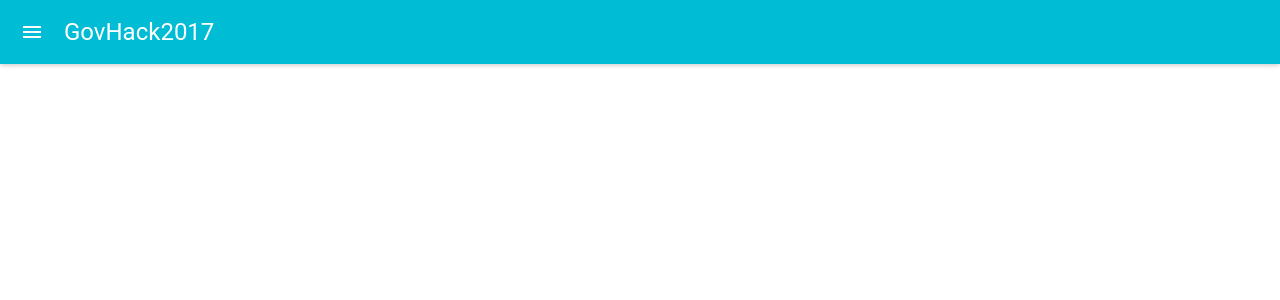
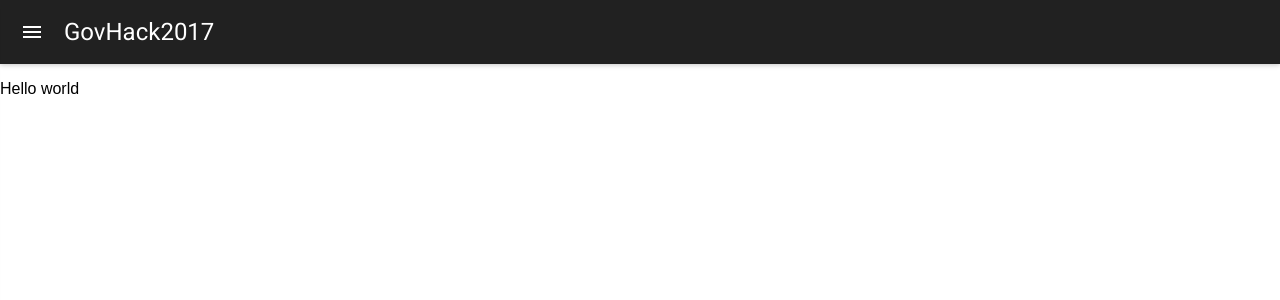
Before and after one commit to r-portas/govhack2017, a React (Create React App) app in the folder client/: page / in a window 1280 px wide. Shown: the top 300 px of the page. Built offline with nearby package versions, Linux system fonts and the light colour scheme; the HTML template or start-up script is replaced by a standard one.

Commit message:
Added navigation and routing

```diff
--- a/client/package.json
+++ b/client/package.json
@@ -4,8 +4,10 @@
   "private": true,
   "dependencies": {
     "material-ui": "^0.18.7",
+    "prop-types": "^15.5.10",
     "react": "^15.6.1",
     "react-dom": "^15.6.1",
+    "react-router-dom": "^4.1.2",
     "react-scripts": "1.0.10",
     "react-tap-event-plugin": "^2.0.1"
   },
--- a/client/public/index.html
+++ b/client/public/index.html
@@ -10,6 +10,7 @@
     -->
     <link rel="manifest" href="%PUBLIC_URL%/manifest.json">
     <link rel="shortcut icon" href="%PUBLIC_URL%/favicon.ico">
+    <link href="https://fonts.googleapis.com/css?family=Roboto:300,400,500" rel="stylesheet">
     <!--
       Notice the use of %PUBLIC_URL% in the tags above.
       It will be replaced with the URL of the `public` folder during the build.
--- a/client/src/App.js
+++ /dev/null
@@ -1,16 +0,0 @@
-import React, { Component } from 'react';
-import MuiThemeProvider from 'material-ui/styles/MuiThemeProvider';
-
-import AppBar from 'material-ui/AppBar';
-
-class App extends Component {
-    render() {
-        return (
-            <MuiThemeProvider>
-                <AppBar title="GovHack2017" />
-            </MuiThemeProvider>
-        );
-    }
-}
-
-export default App;
--- /dev/null
+++ b/client/src/App.jsx
@@ -0,0 +1,37 @@
+import React, { Component } from 'react';
+import { BrowserRouter as Router, Route } from 'react-router-dom';
+import MuiThemeProvider from 'material-ui/styles/MuiThemeProvider';
+import getMuiTheme from 'material-ui/styles/getMuiTheme';
+import {
+    grey900
+} from 'material-ui/styles/colors';
+
+import Header from './Header';
+import Home from './pages/Home';
+import Test from './pages/Test';
+
+const muiTheme = getMuiTheme({
+    palette: {
+        primary1Color: grey900
+    }
+});
+
+class App extends Component {
+
+    render() {
+        return (
+            <Router>
+                <MuiThemeProvider muiTheme={muiTheme}>
+                    <div>
+                        <Header />
+
+                        <Route exact path="/" component={Home} />
+                        <Route path="/test" component={Test} />
+                    </div>
+                </MuiThemeProvider>
+            </Router>
+        );
+    }
+}
+
+export default App;
--- /dev/null
+++ b/client/src/Header.jsx
@@ -0,0 +1,46 @@
+import React, { Component } from 'react';
+import { Link } from 'react-router-dom';
+
+import MenuItem from 'material-ui/MenuItem';
+import AppBar from 'material-ui/AppBar';
+import Drawer from 'material-ui/Drawer';
+
+class Header extends Component {
+
+    constructor(props) {
+        super(props);
+
+        this.state = {
+            open: false
+        };
+
+        this.handleToggle = this.handleToggle.bind(this);
+        this.handleClose = this.handleClose.bind(this);
+    }
+
+    handleToggle() {
+        this.setState({open: !(this.state.open)});
+    }
+
+    handleClose() {
+        this.setState({open: false});
+    }
+
+    render() {
+        return (
+            <div>
+                <Drawer
+                    docked={false}
+                    open={this.state.open}
+                    onRequestChange={(open) => this.setState({open})}
+                >
+                    <MenuItem containerElement={<Link to="/" />} onTouchTap={this.handleClose}>Home</MenuItem>
+                    <MenuItem containerElement={<Link to="/test" />} onTouchTap={this.handleClose}>Test</MenuItem>
+                </Drawer>
+                <AppBar onLeftIconButtonTouchTap={this.handleToggle} title="GovHack2017"/>
+            </div>
+        );
+    }
+}
+
+export default Header;
--- /dev/null
+++ b/client/src/pages/Home.jsx
@@ -0,0 +1,9 @@
+import React from 'react';
+
+const Home = () => (
+    <div>
+        <p>Hello world</p>
+    </div>
+);
+
+export default Home;
--- /dev/null
+++ b/client/src/pages/Test.jsx
@@ -0,0 +1,9 @@
+import React from 'react';
+
+const Home = () => (
+    <div>
+        <p>Test page</p>
+    </div>
+);
+
+export default Home;
```
Also changed, not shown: 2 other files (tests, documents, lock files or other folders).
